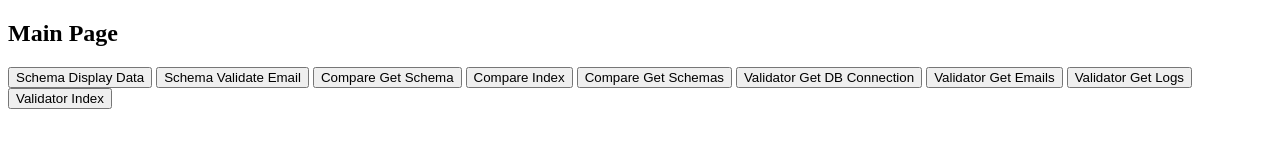
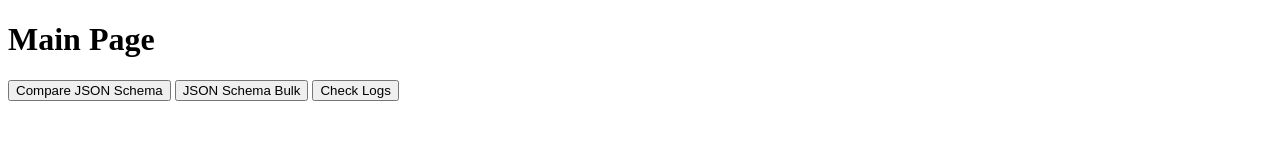
Before and after one commit to LunaticKiarra/jsonschema, a plain HTML site: page main.html in a window 1280 px wide. Drawn offline with Linux system fonts and the light colour scheme.

Commit message:
Update main.html

```diff
--- a/main.html
+++ b/main.html
@@ -1,19 +1,13 @@
 <!DOCTYPE html>
 <html>
+<head>
+    <title>Main Page</title>
+</head>
 <body>
+    <h1>Main Page</h1>
 
-<h2>Main Page</h2>
-
-<button onclick="location.href='/schema/display_data'" type="button">Schema Display Data</button>
-<button onclick="location.href='/schema/validate_email'" type="button">Schema Validate Email</button>
-<button onclick="location.href='/compare/get_schema'" type="button">Compare Get Schema</button>
-<button onclick="location.href='/compare/index'" type="button">Compare Index</button>
-<button onclick="location.href='/compare/get_schemas'" type="button">Compare Get Schemas</button>
-<button onclick="location.href='/validator/get_db_connection'" type="button">Validator Get DB Connection</button>
-<button onclick="location.href='/validator/get_emails'" type="button">Validator Get Emails</button>
-<!-- You need to provide an email in the URL for the get_logs function -->
-<button onclick="location.href='/validator/get_logs/some_email@example.com'" type="button">Validator Get Logs</button>
-<button onclick="location.href='/validator/index'" type="button">Validator Index</button>
-
+    <button onclick="window.location.href='/compare'">Compare JSON Schema</button>
+    <button onclick="window.location.href='/bulk_validator'">JSON Schema Bulk</button>
+    <button onclick="window.location.href='/logs'">Check Logs</button>
 </body>
 </html>
```
